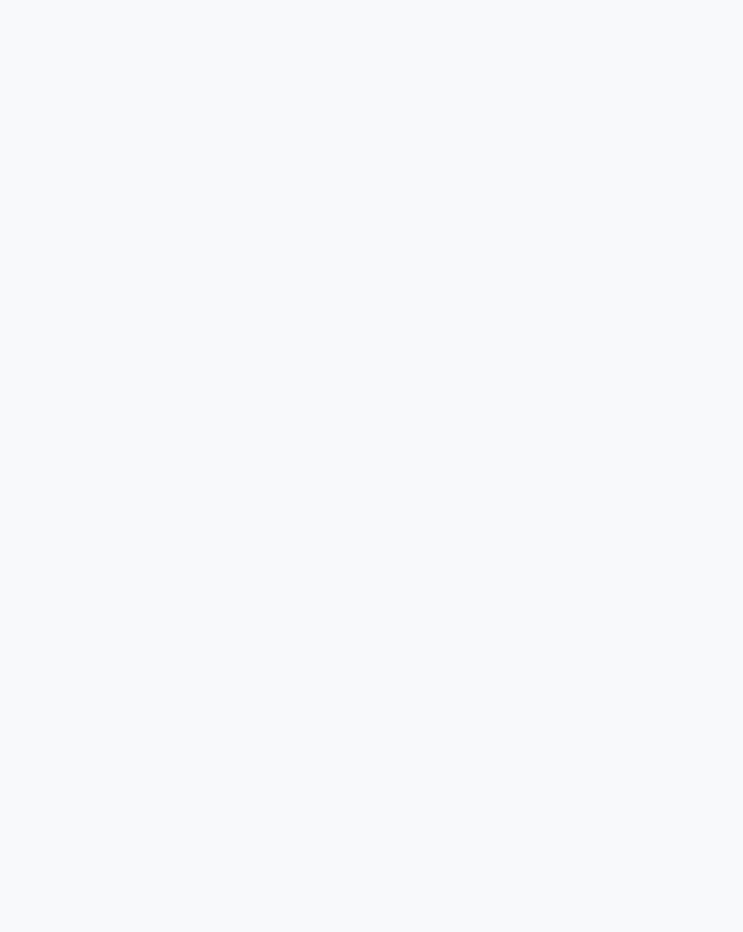
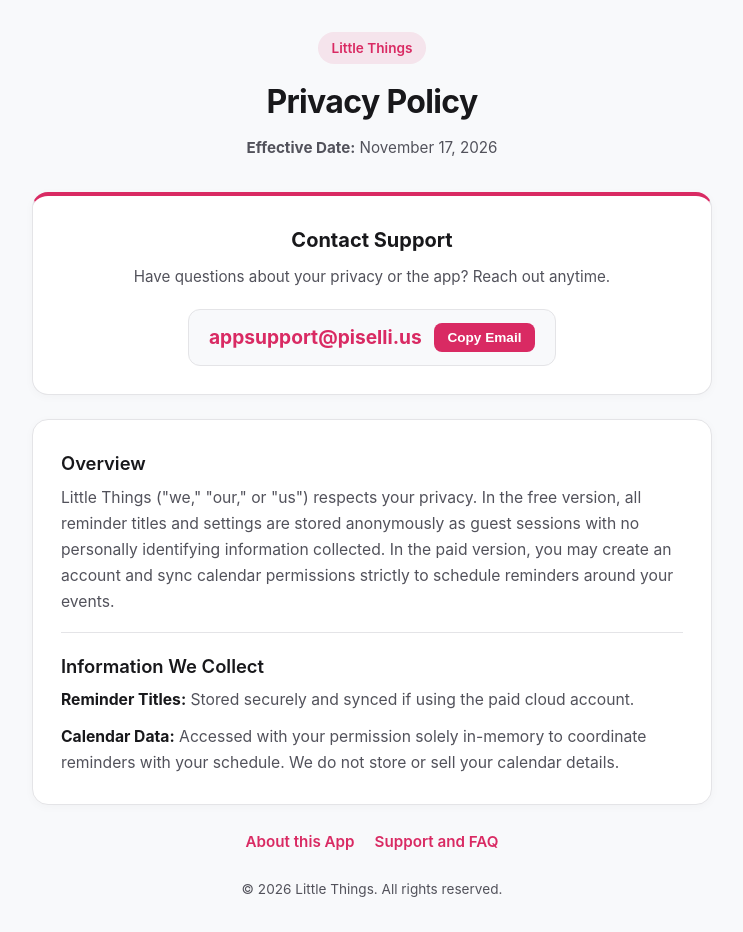
Before and after one commit to rjpiselli/little-things, a plain HTML site: page privacy.html in a window 1280 px wide. Shown: the whole page, without its empty margins (268-1011 px from the left). Before the commit the page ends 800 px from the top, so only its background shows below. Drawn offline with Linux system fonts and the light colour scheme.

Commit message:
Update privacy.html

```diff
--- a/privacy.html
+++ b/privacy.html
@@ -140,4 +140,112 @@
       padding-bottom: 0;
     }
 
-    .
+    .policy-item h2 {
+      font-size: 1.15rem;
+      font-weight: 600;
+      color: var(--text-main);
+      margin-bottom: 0.4rem;
+    }
+
+    .policy-item p {
+      color: var(--text-muted);
+      font-size: 0.98rem;
+      margin-bottom: 0.65rem;
+    }
+
+    .policy-item p:last-child {
+      margin-bottom: 0;
+    }
+
+    .policy-item strong {
+      color: var(--text-main);
+    }
+
+    .bottom-links {
+      display: flex;
+      justify-content: center;
+      flex-wrap: wrap;
+      gap: 1.25rem;
+      margin-top: 0.5rem;
+    }
+
+    .bottom-links a {
+      color: var(--primary);
+      font-weight: 600;
+      text-decoration: none;
+      font-size: 0.95rem;
+    }
+
+    .bottom-links a:hover {
+      text-decoration: underline;
+    }
+
+    footer {
+      text-align: center;
+      color: var(--text-muted);
+      font-size: 0.85rem;
+      margin-top: 1.5rem;
+    }
+  </style>
+</head>
+<body>
+  <main class="container">
+    <header>
+      <span class="badge">Little Things</span>
+      <h1>Privacy Policy</h1>
+      <p class="effective-date"><strong>Effective Date:</strong> November 17, 2026</p>
+    </header>
+
+    <section class="card contact-card" aria-labelledby="contact-heading">
+      <h2 id="contact-heading">Contact Support</h2>
+      <p>Have questions about your privacy or the app? Reach out anytime.</p>
+      <div class="email-box">
+        <a class="email-link" href="mailto:appsupport@piselli.us">appsupport@piselli.us</a>
+        <button class="copy-btn" type="button" onclick="copyEmail(this)">Copy Email</button>
+      </div>
+    </section>
+
+    <section class="card" aria-label="Privacy Policy Details">
+      <div class="policy-item">
+        <h2>Overview</h2>
+        <p>
+          Little Things ("we," "our," or "us") respects your privacy. In the free version, all reminder titles and settings are stored anonymously as guest sessions with no personally identifying information collected. In the paid version, you may create an account and sync calendar permissions strictly to schedule reminders around your events.
+        </p>
+      </div>
+
+      <div class="policy-item">
+        <h2>Information We Collect</h2>
+        <p>
+          <strong>Reminder Titles:</strong> Stored securely and synced if using the paid cloud account.
+        </p>
+        <p>
+          <strong>Calendar Data:</strong> Accessed with your permission solely in-memory to coordinate reminders with your schedule. We do not store or sell your calendar details.
+        </p>
+      </div>
+    </section>
+
+    <nav class="bottom-links" aria-label="Footer Navigation">
+      <a href="https://rjpiselli.github.io/little-things/about.html">About this App</a>
+      <a href="https://rjpiselli.github.io/little-things/support.html">Support and FAQ</a>
+    </nav>
+
+    <footer>
+      <p>© <span id="year"></span> Little Things. All rights reserved.</p>
+    </footer>
+  </main>
+
+  <script>
+    document.getElementById("year").textContent = new Date().getFullYear();
+
+    function copyEmail(button) {
+      navigator.clipboard.writeText("appsupport@piselli.us").then(() => {
+        const originalText = button.textContent;
+        button.textContent = "Copied!";
+        setTimeout(() => {
+          button.textContent = originalText;
+        }, 2000);
+      });
+    }
+  </script>
+</body>
+</html>
```
